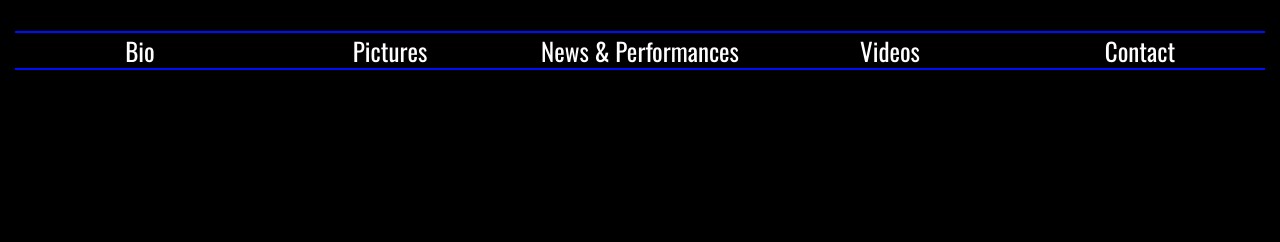
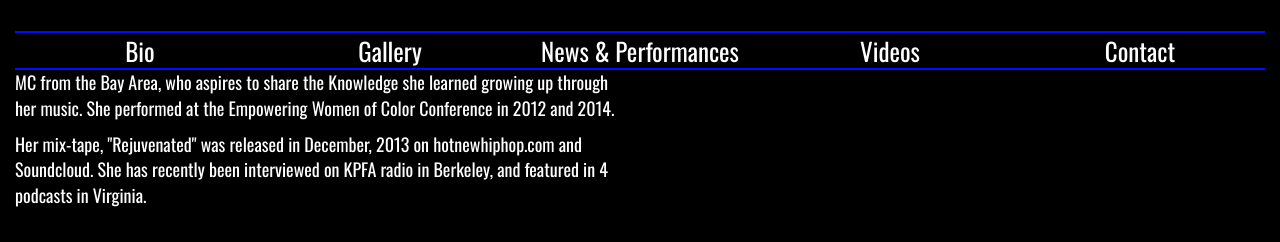
Before and after one commit to sgums13/webpage_html, a plain HTML site: page index.html in a window 1280 px wide. Shown: the part 558-800 px from the top of the page. Drawn offline with nearby package versions, Linux system fonts and the light colour scheme.

Commit message:
re-added bio

```diff
--- a/index.html
+++ b/index.html
@@ -8,16 +8,13 @@
 		<link href='http://fonts.googleapis.com/css?family=Source+Sans+Pro:600' rel='stylesheet' type='text/css'>
 	</head>
 <body>
-
 	<div class="container-fluid">
-
 		<div class="row">
 			<div class="col-xs-12 text-left">
 				<h1 class="shy">Shy'An G.</h1>
 				<h2>artist   producer   poet</h2>
 			</div>
 		</div>
-
 
 		<div class="row">
 			<div class="col-xs-12 text-center">
@@ -26,19 +23,23 @@
 		</div>
 
 		<div class="row">
-		<div id="banner" class="col-s-12 text-center">
-
-		</div>
-	</div>
-	<div class="row">
 			<div class="col-xs-12 text-center">
 				<ul class="nav">
 					<li>Bio</li>
-				<li>Pictures</li>
+					<li>Gallery</li>
 					<li>News & Performances</li>
 					<li>Videos</li>
 					<li>Contact</li>
 				</ul>
+			</div>
+		</div>
+
+		<div class="row">
+			<div id="bio" class="col-xs-6">
+				<p>MC from the Bay Area, who aspires to share the Knowledge she learned growing up through her music.
+				She performed at the Empowering Women of Color Conference in 2012 and 2014.</p>
+				<p>Her mix-tape, "Rejuvenated" was released in December, 2013 on hotnewhiphop.com and Soundcloud. She has recently been interviewed on KPFA radio in Berkeley,
+					and featured in 4 podcasts in Virginia.</p>
 			</div>
 		</div>
 <!-- 	<div class= "content"> </div>
--- a/mystylesheet.css
+++ b/mystylesheet.css
@@ -29,16 +29,19 @@ iframe{
 .nav li{
 	float: left;
 	width: 20%;
-	top: 30px;
+	margin-top: 30px;
 	border-top: 2px solid #000cff;
 	border-bottom: 2px solid #000cff;
 	font-size: 25px;
 }
 
 li:hover{
-		color: #B2B2B2;
-	}
+	color: #B2B2B2;
+}
 
+#bio p{
+	font-size: 18px;
+}
 /*#social{
 	position: absolute;
 	top: 10px;
```
Lines whose indentation alone changed are shown as unchanged.
